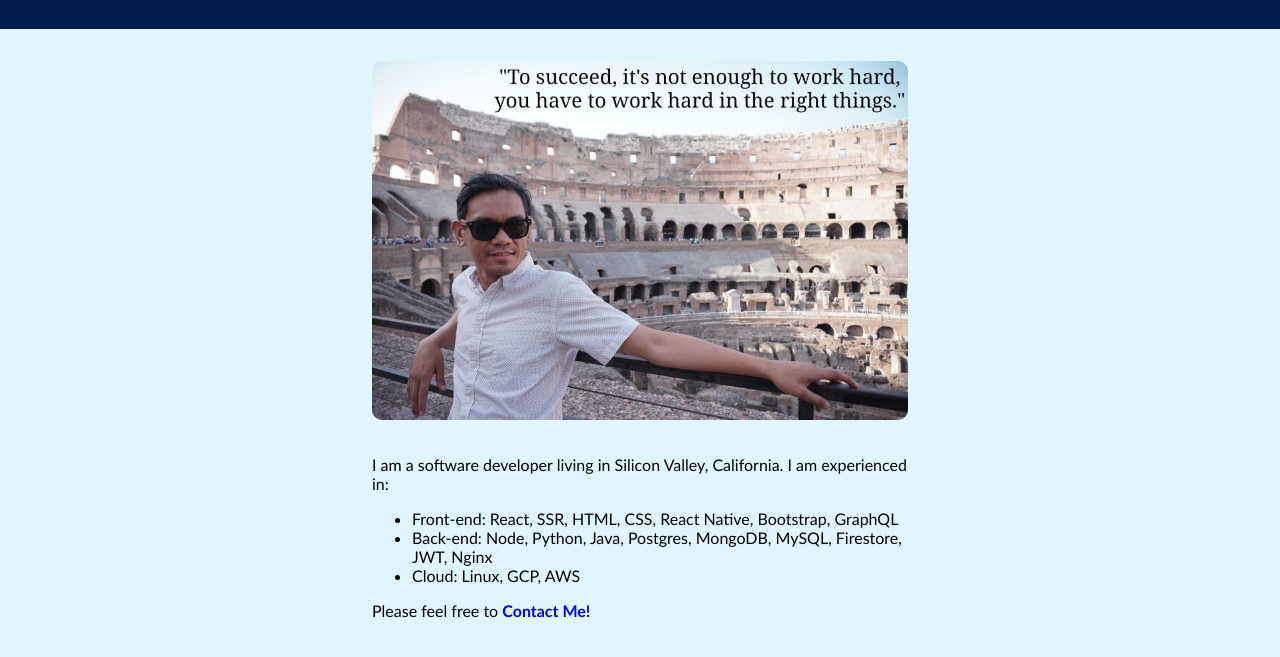
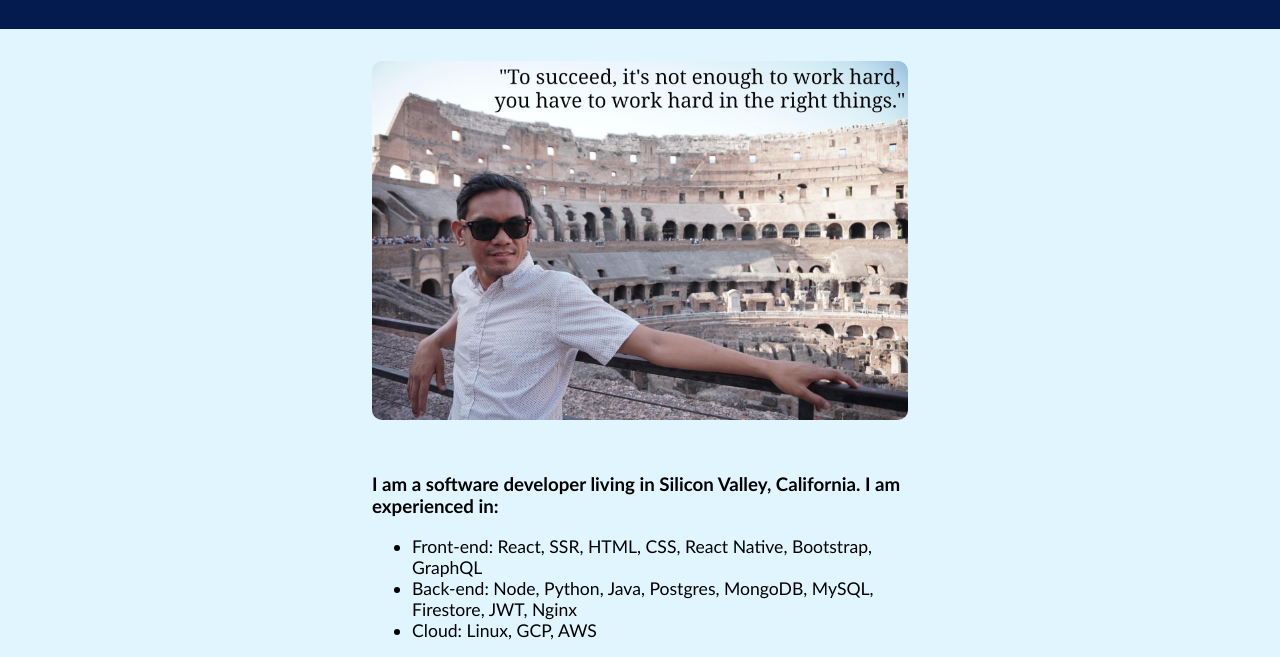
Before and after one commit to andrewcbuensalida/portfolio-1, a plain HTML site: page index.html in a window 1280 px wide. Shown: the part 112-769 px from the top of the page. Drawn offline with Linux system fonts and the light colour scheme.

```diff
--- a/index.html
+++ b/index.html
@@ -13,13 +13,15 @@
 			<p>Software Developer</p>
 		</header>
 		<main>
-			<section>
+			<article>
 				<img
 					src="./images/41688317_10155689957325770_1383876580605952000_o.jpg"
 					alt=""
 				/>
-				I am a software developer living in Silicon Valley, California.
-				I am experienced in:
+				<h3>
+					I am a software developer living in Silicon Valley,
+					California. I am experienced in:
+				</h3>
 				<ul>
 					<li>
 						Front-end: React, SSR, HTML, CSS, React Native,
@@ -33,9 +35,9 @@
 				</ul>
 				Please feel free to
 				<a href="#contact"><strong>Contact Me!</strong></a>
-			</section>
+			</article>
 			<hr />
-			<section>
+			<article>
 				<h2>About me</h2>
 				<p>
 					After graduating college, I pursued numerous entrepreneurial
@@ -55,9 +57,9 @@
 					a startup), please reach out! I love working with other
 					people to create great software.
 				</p>
-			</section>
+			</article>
 			<hr />
-			<section id="contact">
+			<article id="contact">
 				<h2>Contact me</h2>
 				I'd love to hear from you! Please feel free to contact or follow
 				me:
@@ -83,7 +85,7 @@
 					allowfullscreen=""
 					loading="lazy"
 				></iframe>
-			</section>
+			</article>
 		</main>
 		<footer>&copy Andrew Buensalida</footer>
 	</body>
--- a/style.css
+++ b/style.css
@@ -4,7 +4,7 @@
 }
 html {
 	scroll-behavior: smooth;
-    box-sizing: border-box;
+	box-sizing: border-box;
 }
 body {
 	margin: 0;
@@ -25,7 +25,7 @@
 	max-width: 600px;
 	margin: 0 auto;
 }
-section {
+article {
 	padding: 2em;
 }
 img,
@@ -37,3 +37,15 @@
 a {
 	text-decoration: none;
 }
+a:link{
+    color: rgb(56, 216, 41);
+}
+a:visited{
+    color:rgb(112, 151, 34)
+}
+a:hover{
+    color: rgb(174, 204, 115);
+}
+li{
+    font-size: 1.1rem;
+}
```
